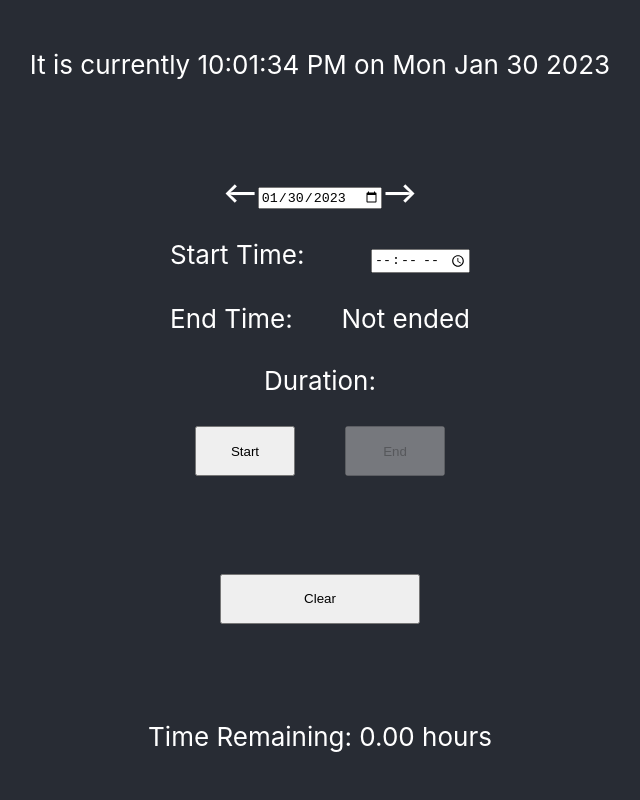
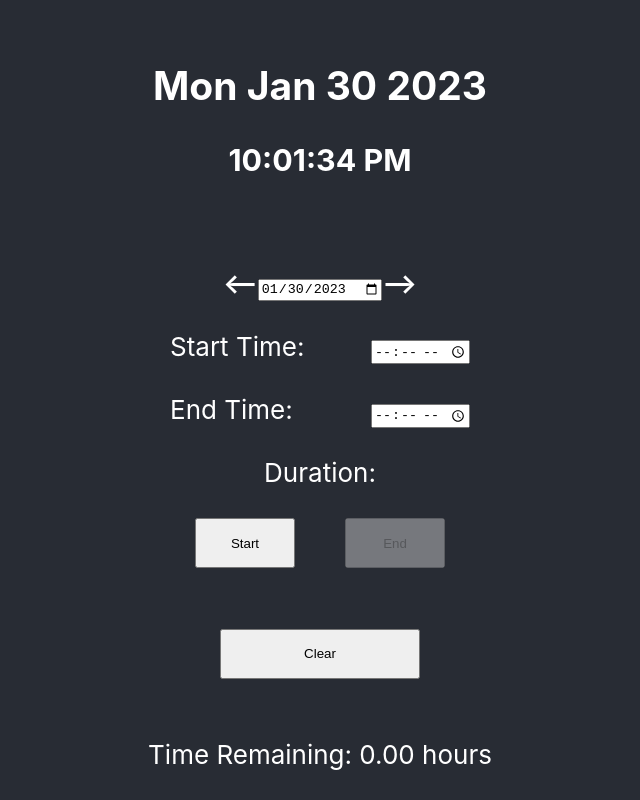
Before and after one commit to kyletucci/Time-Clock-Project, a React (Create React App) app in the folder time-clock-project/: page / in a window 1280 px wide. Shown: the whole page, without its empty margins (320-960 px from the left). Built offline with nearby package versions, Linux system fonts and the light colour scheme.

Commit message:
Worked on separating components

```diff
--- a/time-clock-project/src/App.js
+++ b/time-clock-project/src/App.js
@@ -1,7 +1,8 @@
-import React, { useState, useEffect, useRef } from 'react';
+import React, { useState } from 'react';
 import './App.css';
 import TimeClock from './components/TimeClock'
 import styled from 'styled-components'
+import CurrentDateTime from './components/CurrentDateTime';
 
 const StyledClear = styled.button`
 height: 50px;
@@ -9,57 +10,52 @@ width: 200px;
 `
 
 function App() {
-  const [currentTime, setCurrentTime] = useState(new Date());
+  const [currentTime, setCurrentTime] = useState(new Date())
   const [selectedDate, setSelectedDate] = useState(new Date(currentTime).toISOString().split('T')[0])
   const [startTime, setStartTime] = useState('')
   const [endTime, setEndTime] = useState('')
-  const [duration, setDuration] = useState(null)
-  const [fullWeek, setFullWeek] = useState('')
   const [timeRemaining, setTimeRemaining] = useState('')
+  const [duration, setDuration] = useState(0)
 
-  //Set interval for clock to refresh
-  useEffect(() => {
-    const intervalId = setInterval(() => {
-      setCurrentTime(new Date());
-    }, 1000);
-    return () => clearInterval(intervalId);
-  }, [])
+  // useEffect(() => {
+  //   const storedStartTime = JSON.parse(localStorage.getItem("START_TIME"))
+  //   if (storedStartTime) {
+  //     setStartTime(storedStartTime)
+  //   }
+  //   const storedEndTime = JSON.parse(localStorage.getItem("END_TIME"))
+  //   if (storedEndTime) {
+  //     setEndTime(storedEndTime)
+  //   }
+  //   const storedDuration = JSON.parse(localStorage.getItem("DURATION"))
+  //   if (storedDuration) {
+  //     setDuration(storedDuration)
+  //   }
 
-  useEffect(() => {
-    const storedStartTime = JSON.parse(localStorage.getItem("START_TIME"))
-    if (storedStartTime) {
-      setStartTime(storedStartTime)
-    }
-    const storedEndTime = JSON.parse(localStorage.getItem("END_TIME"))
-    if (storedEndTime) {
-      setEndTime(storedEndTime)
-    }
-    const storedDuration = JSON.parse(localStorage.getItem("DURATION"))
-    if (storedDuration) {
-      setDuration(storedDuration)
-    }
+  //   const storedTimeRemaining = JSON.parse(localStorage.getItem("TIME_REMAINING"))
+  //   if (storedTimeRemaining) {
+  //     setTimeRemaining(storedTimeRemaining)
+  //   }
+  // }, [])
 
-    const storedTimeRemaining = JSON.parse(localStorage.getItem("TIME_REMAINING"))
-    if (storedTimeRemaining) {
-      setTimeRemaining(storedTimeRemaining)
-    }
-  }, [])
+  // useEffect(() => {
+  //   localStorage.setItem("START_TIME", JSON.stringify(startTime))
+  //   localStorage.setItem("END_TIME", JSON.stringify(endTime))
+  //   if(startTime && !endTime){
+  //     setDuration(((currentTime - startTime) / 1000 / 60 / 60))
+  //     }
+  //   localStorage.setItem("DURATION", JSON.stringify(duration))
+  //   localStorage.setItem("FULL_WEEK", JSON.stringify(fullWeek))
+  //   setFullWeek(startTime + (80 * 60 * 60 * 1000))
+  //   if(!endTime){
+  //   startTime && setTimeRemaining(fullWeek - currentTime.getTime())
+  //   }
+  //   localStorage.setItem("TIME_REMAINING", JSON.stringify(timeRemaining))
+  //   localStorage.setItem("SELECTED_DATE", JSON.stringify(selectedDate))
+  // }, [selectedDate, startTime, endTime, duration, fullWeek, timeRemaining, currentTime])
 
-  useEffect(() => {
-    localStorage.setItem("START_TIME", JSON.stringify(startTime))
-    localStorage.setItem("END_TIME", JSON.stringify(endTime))
-    if(startTime && !endTime){
-      setDuration(((currentTime - startTime) / 1000 / 60 / 60))
-      }
-    localStorage.setItem("DURATION", JSON.stringify(duration))
-    localStorage.setItem("FULL_WEEK", JSON.stringify(fullWeek))
-    setFullWeek(startTime + (80 * 60 * 60 * 1000))
-    if(!endTime){
-    startTime && setTimeRemaining(fullWeek - currentTime.getTime())
-    }
-    localStorage.setItem("TIME_REMAINING", JSON.stringify(timeRemaining))
-    localStorage.setItem("SELECTED_DATE", JSON.stringify(selectedDate))
-  }, [selectedDate, startTime, endTime, duration, fullWeek, timeRemaining, currentTime])
+  function updateTime(newTime){
+    setCurrentTime(newTime)
+  }
 
   function handleDateEdit(event){
     setSelectedDate(event.target.value)
@@ -67,15 +63,11 @@ function App() {
 
   const handleStartClick = () => {
     setStartTime(currentTime.getTime())
-    console.log(startTime)
   };
-
-  function handleStartEdit(event){
-    setStartTime(event.target.value)
-  }
 
   const handleEndClick = () => {
     setEndTime(currentTime.getTime())
+    duration && setDuration(endTime - startTime)
   };
 
   function getTimeValue(time){
@@ -98,13 +90,6 @@ function App() {
     return (hours + ":" + minutes + ":" + seconds)
   }
 
-  function getFinalTime(){
-    let date = new Date(fullWeek)
-    return (
-      <div>{`${date.toDateString()} ${date.toLocaleTimeString()}`}</div>
-    )
-  }
-
   const handleClear = () => {
     setStartTime("")
     setEndTime("")
@@ -118,22 +103,20 @@ function App() {
   return (
     <div className="App">
       <div className='time-clock--container'>
-        <div className='time-clock--current'>It is currently {currentTime.toLocaleTimeString()} on {currentTime.toDateString()}</div>
+        <CurrentDateTime currentTime={currentTime} updateTime={updateTime} />
         <TimeClock
           handleLeftArrow={handleLeftArrow}
           handleDateChange={handleDateEdit}
-          handleStartChange={handleStartEdit}
           getTimeValue={getTimeValue}
           dayOfWeek={selectedDate}
           currentTime={currentTime}
           startTime={startTime}
           endTime={endTime}
-          duration={duration}
           handleStartClick={handleStartClick}
-          handleEndClick={handleEndClick}/>
+          handleEndClick={handleEndClick}
+          />
         <StyledClear onClick={handleClear}>Clear</StyledClear>
         <div>Time Remaining: {(timeRemaining / (1000 * 60 * 60)).toFixed(2)} hours</div>
-        {startTime && getFinalTime()}
       </div>
     </div>
   );
--- /dev/null
+++ b/time-clock-project/src/components/CurrentDateTime.js
@@ -0,0 +1,20 @@
+import React, { useEffect } from 'react'
+
+function CurrentDateTime({ currentTime, updateTime }) {
+    //Set interval for clock to refresh
+    useEffect(() => {
+        const intervalId = setInterval(() => {
+        updateTime(new Date());
+        }, 1000);
+    return () => clearInterval(intervalId);
+    })
+
+  return (
+    <div>
+        <h2>{currentTime.toDateString()}</h2>
+        <h3>{currentTime.toLocaleTimeString()}</h3>
+    </div>
+  )
+}
+
+export default CurrentDateTime
--- a/time-clock-project/src/components/Duration.js
+++ b/time-clock-project/src/components/Duration.js
@@ -2,7 +2,7 @@ import React from 'react'
 
 function Duration({ duration }) {
     return (
-        <div>Duration: {duration && `${duration.toFixed(2)} hours`}</div>
+        <div>Duration: {duration}</div>
     )
 }
 
--- a/time-clock-project/src/components/TimeClock.js
+++ b/time-clock-project/src/components/TimeClock.js
@@ -1,8 +1,7 @@
-import React from 'react';
+import React, { useState } from 'react';
 import styled from 'styled-components'
 import Duration from './Duration'
 import Buttons from './Buttons'
-import { ButtonBase } from '@mui/material';
 
 const StyledTimeClock = styled.div`
     display: flex;
@@ -34,16 +33,20 @@ function TimeClock(
     endTime,
     handleEndClick,
     getTimeValue,
-    currentTime,
-    duration,
   }){
+
+  const [duration, setDuration] = useState("")
+
+  function updateDuration(duration){
+    setDuration(duration)
+  }
 
   if(startTime){
     startTime = new Date(startTime)
   }
 
   if(endTime){
-    endTime = new Date(endTime).toLocaleTimeString()
+    endTime = new Date(endTime)
   }
 
   return (
@@ -55,13 +58,13 @@ function TimeClock(
       </div>
       <StyledRow>
         <div>Start Time: </div>
-        <div>{<input type="time" onChange={handleStartChange} value={startTime && getTimeValue(startTime)}></input>}</div>
+        <div><input type="time" onChange={handleStartChange} value={startTime && getTimeValue(startTime)}></input></div>
       </StyledRow>
       <StyledRow>
         <div>End Time: </div>
-        <div>{endTime ? endTime : 'Not ended'}</div>
+        <div><input type="time" value={endTime && getTimeValue(endTime)}></input></div>
       </StyledRow>
-      <Duration duration={duration} />
+      <Duration updateDuration={updateDuration} />
       <StyledRow>
         <Buttons
           startTime={startTime}
```
